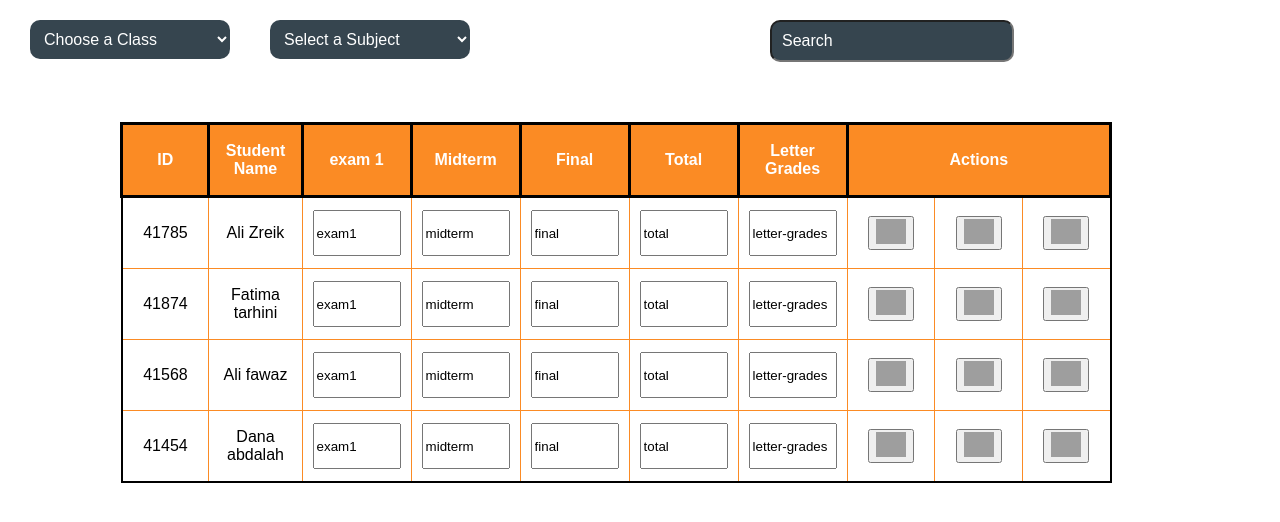
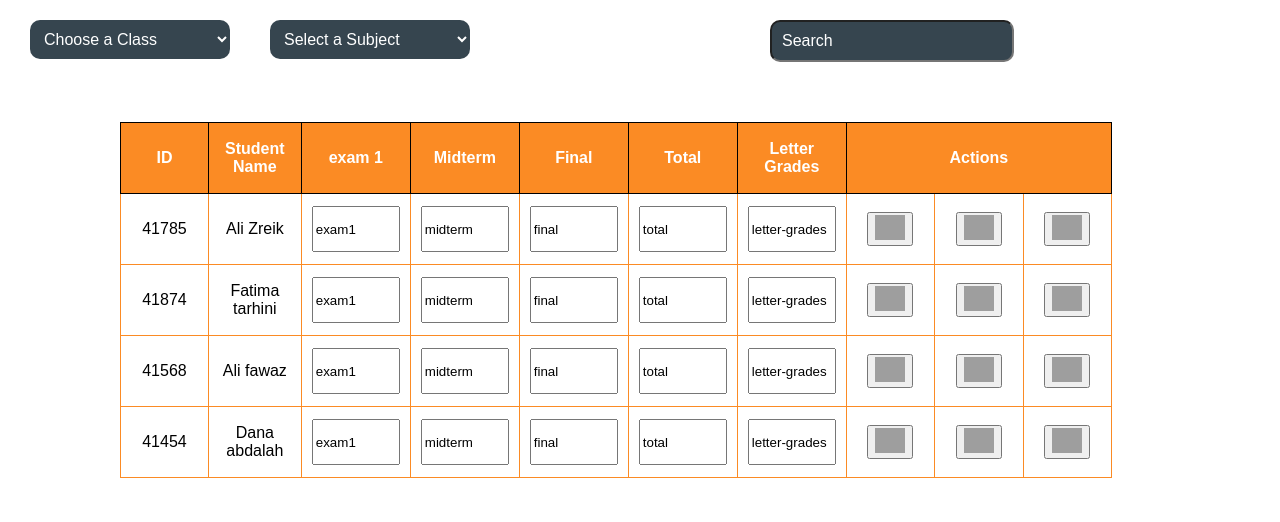
Before and after one commit to A-Fawaz/Student-ms, a PHP site: page /grades.html in a window 1280 px wide. Shown: the part 80-602 px from the top of the page. Run offline with PHP 8.4, Linux system fonts and the light colour scheme; grey boxes are pictures that could not be loaded.

Commit message:
Update grades.css

```diff
--- a/admin-page/grades.css
+++ b/admin-page/grades.css
@@ -134,7 +134,7 @@ margin-left: 40px;        font-size: 16px;
         display: table;
       }
       table{
-        border: 2px solid var(--black);
+        border: 1px solid var(--black);
         border-collapse: collapse;
         width: 80%;
         margin-left: 100px;
@@ -165,7 +165,7 @@ margin-left: 40px;        font-size: 16px;
 
       }
       th{
-        border: 3px solid var(--black);
+        border: 1px solid var(--black);
 
         background-color: var(--orange);
         color: var(--white);
```
